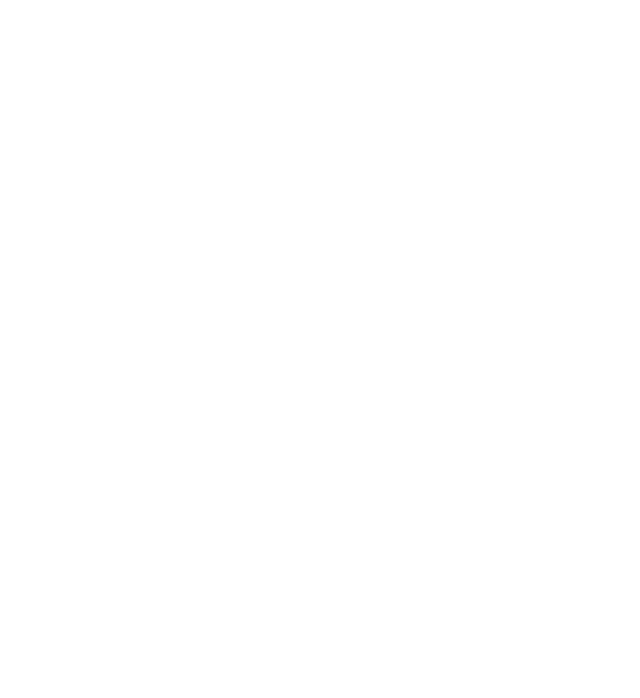
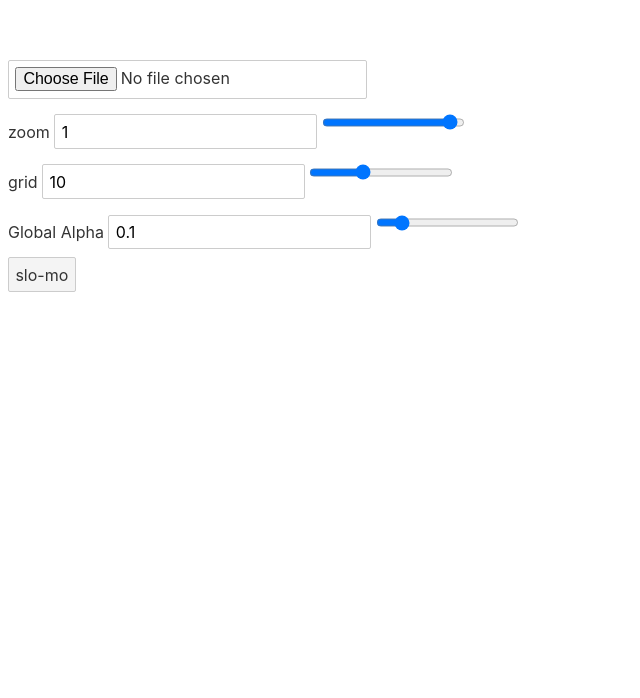
Before and after one commit to DevinBayly/phone_chalk, a Svelte app: page / in a window 1280 px wide. Shown: the part 102-800 px from the top of the page, without its empty margins (0-640 px from the left). Built offline with nearby package versions, Linux system fonts and the light colour scheme; no server answers.

Commit message:
fliip whats absolute or relative

```diff
--- a/src/camera.svelte
+++ b/src/camera.svelte
@@ -41,7 +41,7 @@
 
 <style>
 video{
-    position:absolute;
+    position:relative;
     z-index:5;
 }</style>
 <video bind:this={video} autoplay playsinline />
--- a/src/canvas.svelte
+++ b/src/canvas.svelte
@@ -185,7 +185,7 @@
 
 <style>
   canvas {
-    position: relative;
+    position: absolute;
     z-index: 20;
   }
 </style>
```
Also changed, not shown: 4 other files (tests, documents, lock files or other folders).
